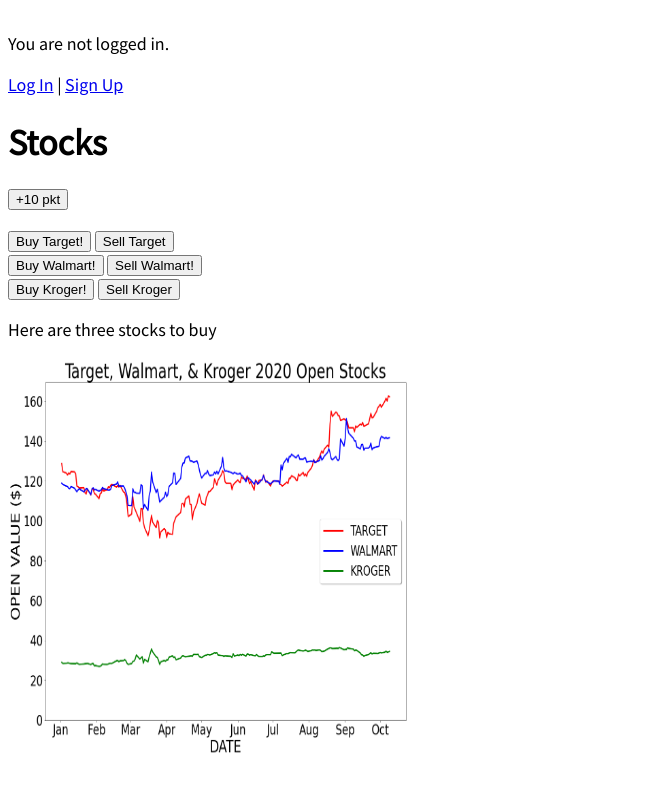
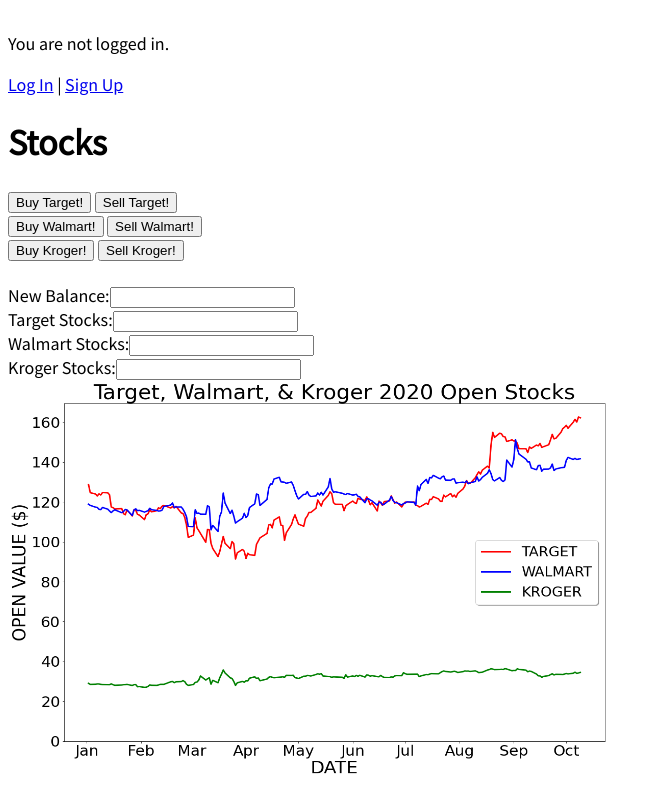
Before and after one commit to DavyBeer/PaperTradingApplication, a Django app: page /stocks/ in a window 1280 px wide. Shown: the part 32-820 px from the top of the page, without its empty margins (0-661 px from the left). Before the commit the page ends 785 px from the top, so only its background shows below. Run offline with Django 3.2, Linux system fonts and the light colour scheme.

Commit message:
Made purchase ability

```diff
--- a/templates/stocks.html
+++ b/templates/stocks.html
@@ -7,26 +7,54 @@
 <body onload="myFunction()">
     <h1>Stocks</h1>
 
-    <div>
-        <form method="GET">
-        {% csrf_token %}
-            <input type="submit" class="btn" value="+10 pkt" name="mybtn"/>
-        </form>
-    </div>
 
 
-    <button>Buy Target!</button>
-    <button>Sell Target</button><br>
-    <button>Buy Walmart!</button>
-    <button>Sell Walmart!</button><br>
-    <button>Buy Kroger!</button>
-    <button>Sell Kroger</button><br>
+    <button onClick="wallet(cash,-160,totalT,1)">Buy Target!</button>
+    <button onClick="wallet(cash,160,totalT,-1)">Sell Target!</button><br>
+    <button onClick="wallet(cash,-140,totalW,1)">Buy Walmart!</button>
+    <button onClick="wallet(cash,140,totalW,-1)">Sell Walmart!</button><br>
+    <button onClick="wallet(cash,-30,totalK,1)">Buy Kroger!</button>
+    <button onClick="wallet(cash,30,totalK,-1)">Sell Kroger!</button><br><br>
 
-    <p>Here are three stocks to buy</p>
+    <label for="output">New Balance:</label><input type="textbox" name="output"></input><br>
+    <label for="output2">Target Stocks:</label><input type="textbox" name="output2"></input><br>
+    <label for="output3">Walmart Stocks:</label><input type="textbox" name="output3"></input><br>
+    <label for="output4">Kroger Stocks:</label><input type="textbox" name="output4"></input>
+
+    <br>
+
 
     {% load static %}
-    <img src="{% static 'images/stocks_graph.png' %}" height="400" width="400"/>
+    <img id="pic" src="{% static 'images/stocks_graph.png' %}" height="400" width="600"/>
     <!-- <img src="stocks_graph.png" alt="please work" /> -->
 
+    <script type="text/javascript">
+        var cash = 500;
+        var krogerUp = 30;
+        var krogerDown = -30;
+        var walmartUp = 140;
+        var walmartDown = -140;
+        var targetUp = 160;
+        var targetDown = -160;
+        var targetStock = 0;
+        var walmartStock = 0;
+        var krogerStock = 0;
+        var buy = 1;
+        var sell = -1;
+        var total = [500];
+        var totalK =[0];
+        var totalW = [0];
+        var totalT = [0];
+
+        function wallet(cash, stock, option, thing) {
+            newcash = cash + stock;
+            option.push(thing);
+            total.push(stock);
+            document.getElementsByName('output')[0].value= total.reduce(function(a,b){return a+b;},0);
+            document.getElementsByName('output2')[0].value= totalK.reduce(function(a,b){return a+b;},0);
+            document.getElementsByName('output3')[0].value= totalW.reduce(function(a,b){return a+b;},0);
+            document.getElementsByName('output4')[0].value= totalT.reduce(function(a,b){return a+b;},0);
+        }
+    </script>
 </body>
 {% endblock content %}
```
